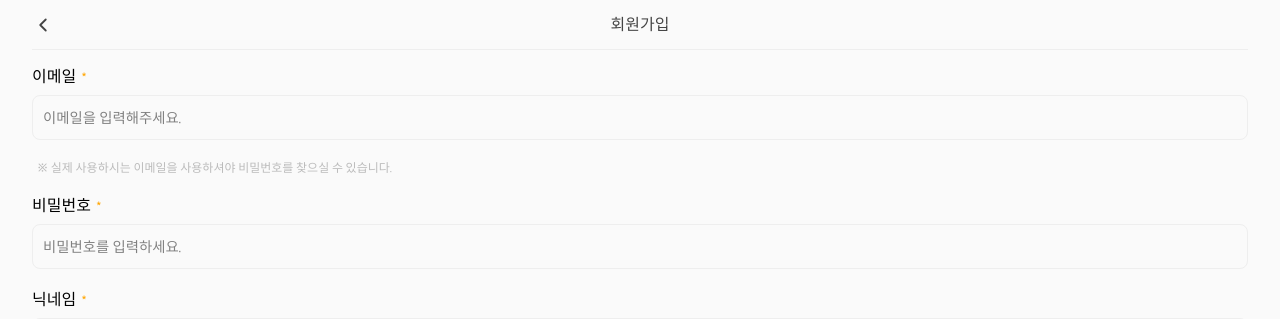
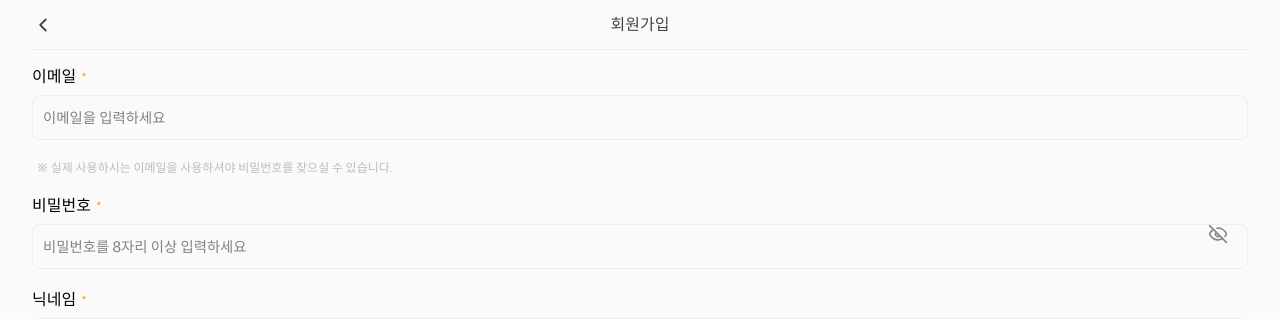
Before and after one commit to jioo-developer/J_LOG, a Next.js app: page /auth in a window 1280 px wide. Shown: the top 319 px of the page. Built offline with nearby package versions, Linux system fonts and the light colour scheme; no server answers.

Commit message:
회원가입 로직 수정 완

```diff
--- a/src/app/auth/Client.tsx
+++ b/src/app/auth/Client.tsx
@@ -3,14 +3,14 @@ import "./style.scss";
 import { useState } from "react";
 import { useRouter } from "next/navigation";
 import { useForm } from "react-hook-form";
-import { InputTypes } from "@/type/common";
+import { InputTypes } from "@/static/type/common";
 import CommonInput from "@/components/atoms/CommonInput/CommonInput";
 import CommonButton from "@/components/atoms/CommonButton/CommonButton";
-import { ChevronLeftIcon } from "lucide-react";
-import AgreementForm from "./AgreementForm";
+import { ChevronLeftIcon, EyeIcon, EyeOffIcon } from "lucide-react";
+import AgreementForm from "./component/AgreementForm";
 import useAuthHandler from "@/service/apis/auth/hook/useAuthHook";
-import { updateProfile, UserCredential } from "firebase/auth";
 import { DevTool } from "@hookform/devtools";
+import CommonCheckbox from "@/components/atoms/CommonCheckbox/CommonCheckbox";
 
 interface InputType extends InputTypes {
   nickNameRequired: string;
@@ -25,24 +25,17 @@ const AuthPage = ({ nicknameData }: { nicknameData: string[] }) => {
   } = useForm<InputType>();
 
   const [disable, setDisable] = useState(true);
+  const [showInputBlind, setShowBlind] = useState(false);
 
   const router = useRouter();
 
-  const { mutateAsync: createAccount } = useAuthHandler();
+  const { mutate: createAccount } = useAuthHandler();
 
   async function createAccountHandler(data: InputType) {
-    const response = await createAccount({
+    createAccount({
       email: data.emailRequired,
       password: data.passwordRequired,
       nickname: data.nickNameRequired,
-    });
-
-    const { user }: UserCredential = await response.json();
-
-    // 사용자 프로필 업데이트
-    await updateProfile(user, {
-      displayName: data.nickNameRequired,
-      photoURL: "/img/default.svg",
     });
   }
 
@@ -60,46 +53,58 @@ const AuthPage = ({ nicknameData }: { nicknameData: string[] }) => {
       >
         <CommonInput
           id="emailRequired"
-          placeholder="이메일을 입력해주세요."
           label="이메일"
-          {...register("emailRequired", {
+          type="text"
+          placeholder="이메일을 입력하세요"
+          register={register}
+          validation={{
             required: "이메일을 입력하세요.",
             pattern: {
               value: /^[^\s@]+@[^\s@]+\.[^\s@]+$/,
               message: "올바른 이메일 형식이 아닙니다.",
             },
-          })}
+          }}
           error={errors.emailRequired}
         />
-
         <p className="warning">
           ※ 실제 사용하시는 이메일을 사용하셔야 비밀번호를 찾으실 수 있습니다.
         </p>
+        <div className="input__Blind__Wrap">
+          <CommonCheckbox
+            stateValue={showInputBlind}
+            setStateHandler={setShowBlind}
+            childrens={[
+              <EyeIcon key="eye" size={20} />,
+              <EyeOffIcon key="eyeOff" size={20} color="#888" />,
+            ]}
+          />
           <CommonInput
-          type="password"
             id="passwordRequired"
             label="비밀번호"
-          {...register("passwordRequired", {
+            type={showInputBlind ? "text" : "password"}
+            placeholder="비밀번호를 8자리 이상 입력하세요"
+            register={register}
+            validation={{
               required: "비밀번호를 입력하세요.",
               minLength: {
                 value: 8,
                 message: "비밀번호가 짧습니다.",
               },
-          })}
-          placeholder="비밀번호를 입력하세요."
+            }}
             error={errors.passwordRequired}
           />
+        </div>
 
         <CommonInput
-          type="text"
           id="nickNameRequired"
           label="닉네임"
-          {...register("nickNameRequired", {
-            required: "닉네임을 입력하세요.",
+          placeholder="닉네임을 입력해주세요"
+          register={register}
+          validation={{
+            required: "닉네임을 입력해주세요",
             validate: (value) =>
-              !nicknameData.includes(value) || "이미 사용 중인 닉네임입니다.",
-          })}
-          placeholder="닉네임을 입력해주세요"
+              !nicknameData.includes(value) || "이미 사용 중인 닉네임입니다",
+          }}
           error={errors.nickNameRequired}
         />
         <AgreementForm disableHandler={setDisable} />
--- a/src/components/atoms/CommonInput/CommonInput.tsx
+++ b/src/components/atoms/CommonInput/CommonInput.tsx
@@ -8,7 +8,6 @@ import {
   UseFormRegister,
 } from "react-hook-form";
 import { inputStyle } from "./CommonInputStyle";
-import { forwardRef } from "react";
 
 export interface CommonInputProps<T extends FieldValues> {
   id: Path<T>;
@@ -21,9 +20,7 @@ export interface CommonInputProps<T extends FieldValues> {
   label?: string;
 }
 
-const CommonInput = forwardRef<HTMLInputElement, CommonInputProps<FieldValues>>(
-  (
-    {
+function CommonInput<T extends FieldValues>({
   id,
   type = "text",
   placeholder = "",
@@ -32,15 +29,12 @@ const CommonInput = forwardRef<HTMLInputElement, CommonInputProps<FieldValues>>(
   validation = {},
   value,
   label,
-    },
-    ref
-  ) => {
+}: CommonInputProps<T>) {
   return (
     <label htmlFor={String(id)} className="label__area">
       <span>{label && label}</span>
 
       <input
-          ref={ref} // ✅ ref 적용
         value={value}
         id={String(id)}
         type={type}
@@ -52,7 +46,6 @@ const CommonInput = forwardRef<HTMLInputElement, CommonInputProps<FieldValues>>(
     </label>
   );
 }
-);
 
 CommonInput.displayName = "CommonInput";
 
--- a/src/service/apis/auth/authHandler.ts
+++ b/src/service/apis/auth/authHandler.ts
@@ -19,7 +19,7 @@ async function AuthHandler({ email, password, nickname }: propsType) {
     const error = await response.json();
     throw new Error(error.message);
   }
-  return response;
+  return response.json();
 }
 
 export default AuthHandler;
--- a/src/service/apis/auth/hook/useAuthHook.ts
+++ b/src/service/apis/auth/hook/useAuthHook.ts
@@ -1,9 +1,12 @@
-import { db } from "@/lib/firebase";
 import { useMutation } from "@tanstack/react-query";
-import { updateProfile } from "firebase/auth";
-import { doc, setDoc } from "firebase/firestore";
-import { LoginErrorHandler } from "../../login/error";
+import {
+  signInWithEmailAndPassword,
+  updateProfile,
+  UserCredential,
+} from "firebase/auth";
 import AuthHandler from "../authHandler";
+import { authService } from "@/lib/firebase";
+import { useRouter } from "next/navigation";
 
 type propsType = {
   email: string;
@@ -14,18 +17,26 @@ type propsType = {
 // 회원가입 계정 생성 로직
 
 const useAuthHandler = () => {
+  const router = useRouter();
   return useMutation({
     mutationFn: async ({ email, password, nickname }: propsType) => {
       return AuthHandler({ email, password, nickname });
     },
-    onSuccess: () => {},
+    onSuccess: async (_, variables) => {
+      // 사용자 프로필 업데이트
+      const { user } = await signInWithEmailAndPassword(
+        authService,
+        variables.email,
+        variables.password
+      );
+      await updateProfile(user, {
+        displayName: variables.nickname,
+        photoURL: "/img/default.svg",
+      });
+      router.push("/login");
+    },
     onError: (error) => {
-      const errorMessage = LoginErrorHandler((error as Error).message);
-      if (errorMessage) {
-        window.alert(errorMessage);
-      } else {
-        window.alert(error.message);
-      }
+      window.alert(error.message);
     },
   });
 };
```
Also changed, not shown: src/app/login/page.tsx (+6 -7 lines), src/app/auth/component/AgreementForm.tsx (renamed from src/app/auth/AgreementForm.tsx), src/static/type/common.ts (renamed from src/type/common.ts), 1 other file (tests, documents, lock files or other folders). Lines whose indentation alone changed are shown as unchanged.
